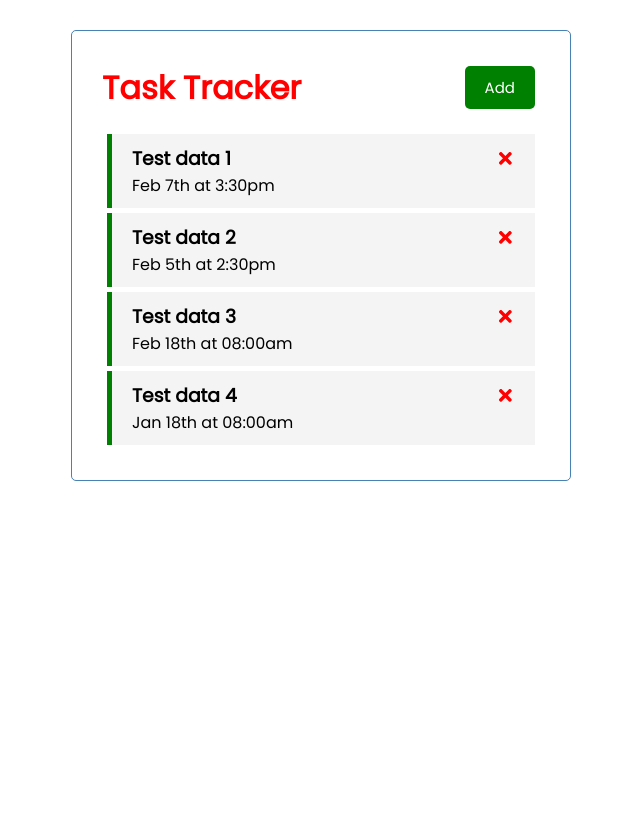
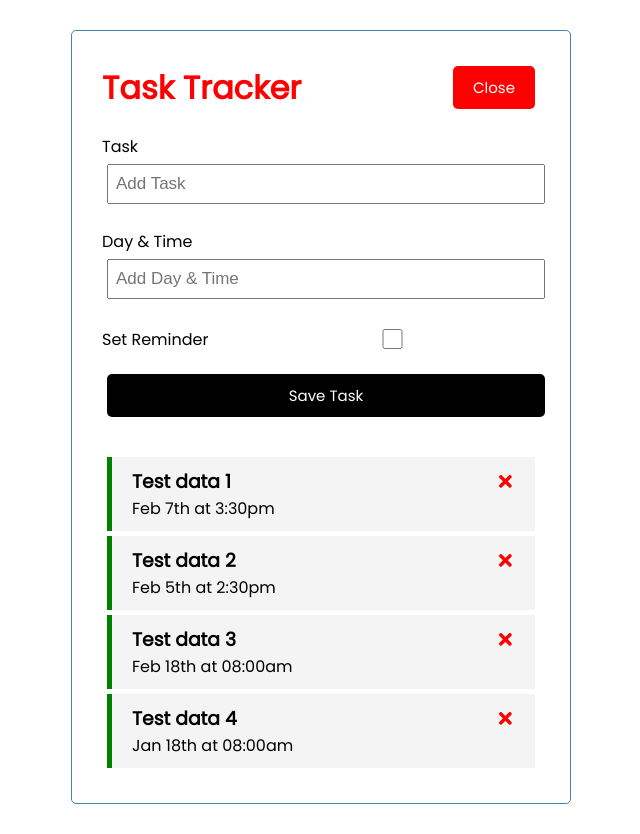
Before and after one commit to ThomasLotsander/react-demo-1, a React (Create React App) app: page / in a window 1280 px wide. Both pictures are taken after a click on the button "Add". Shown: the whole page, without its empty margins (319-959 px from the left). Before the commit the page ends 800 px from the top, so only its background shows below. Built offline with nearby package versions, Linux system fonts and the light colour scheme.

Commit message:
Add add task workflow

```diff
--- a/src/App.js
+++ b/src/App.js
@@ -2,9 +2,11 @@ import { useState } from 'react'
 import Header from "./components/Header";
 import UnorderdList from "./components/UnorderdList";
 import Tasks from "./components/Tasks";
+import AddTask from "./components/AddTask";
 
 const App = () => {
 
+  const [showAddTask, setShowAddTask] = useState(false)
   const [tasks, setTasks] = useState([
     {
         id: 1,
@@ -32,6 +34,14 @@ const App = () => {
     },
 ])
 
+const addTask = (task) => {
+  const id = Math.floor(Math.random() * 10000) + 1;
+  const newTask = {id, ...task}
+  console.log(...tasks)
+  setTasks([...tasks, newTask])
+
+}
+
 const ToggleReminder = (id) => {
   setTasks(
     tasks.map((task) =>
@@ -45,7 +55,8 @@ const DeleteTask = (id) => {
 
   return (
     <div className="container">
-      <Header />
+      <Header onAdd={() => setShowAddTask(!showAddTask)} showAdd={showAddTask} />
+      {showAddTask && <AddTask onAdd={addTask}/>}
       {tasks.length > 0 ?
         <Tasks tasks={tasks} onDelete={DeleteTask} onToggle={ToggleReminder} />
         : 'No tasks to show'
--- /dev/null
+++ b/src/components/AddTask.js
@@ -0,0 +1,58 @@
+import { useState } from 'react'
+
+const AddTask = ({ onAdd }) => {
+  const [text, setText] = useState('')
+  const [day, setDay] = useState('')
+  const [reminder, setReminder] = useState(false)
+
+  const onSubmit = (e) => {
+    e.preventDefault()
+
+    if (!text) {
+      alert('Please add a task')
+      return
+    }
+
+    onAdd({ text, day, reminder })
+
+    setText('')
+    setDay('')
+    setReminder(false)
+  }
+
+  return (
+    <form className='add-form' onSubmit={onSubmit}>
+      <div className='form-control'>
+        <label>Task</label>
+        <input
+          type='text'
+          placeholder='Add Task'
+          value={text}
+          onChange={(e) => setText(e.target.value)}
+        />
+      </div>
+      <div className='form-control'>
+        <label>Day & Time</label>
+        <input
+          type='text'
+          placeholder='Add Day & Time'
+          value={day}
+          onChange={(e) => setDay(e.target.value)}
+        />
+      </div>
+      <div className='form-control form-control-check'>
+        <label>Set Reminder</label>
+        <input
+          type='checkbox'
+          checked={reminder}
+          value={reminder}
+          onChange={(e) => setReminder(e.currentTarget.checked)}
+        />
+      </div>
+
+      <input type='submit' value='Save Task' className='btn btn-block' />
+    </form>
+  )
+}
+
+export default AddTask
--- a/src/components/Header.js
+++ b/src/components/Header.js
@@ -1,15 +1,14 @@
 import PropTypes from 'prop-types'
 import Button from './Button'
-const Header = ({title}) => {
+const Header = ({ title, onAdd, showAdd }) => {
 
-    const onClick = () => {
-        console.log('Header click')
-    }
+
+
 
   return (
     <header className='header'>
         <h1 style={HeadingStyle}>{title}</h1>
-        <Button color='green' text='Add' onClick={onClick}/>
+        <Button color={showAdd ? 'red' : 'green'} text={showAdd ? 'Close' : 'Add'} onClick={onAdd}/>
     </header>
   )
 }
```
